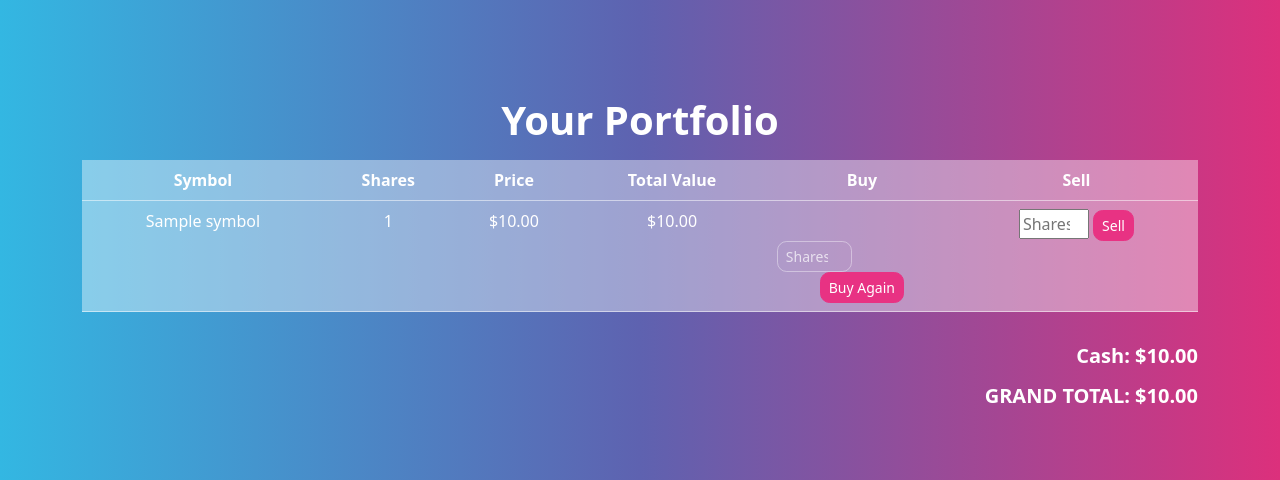
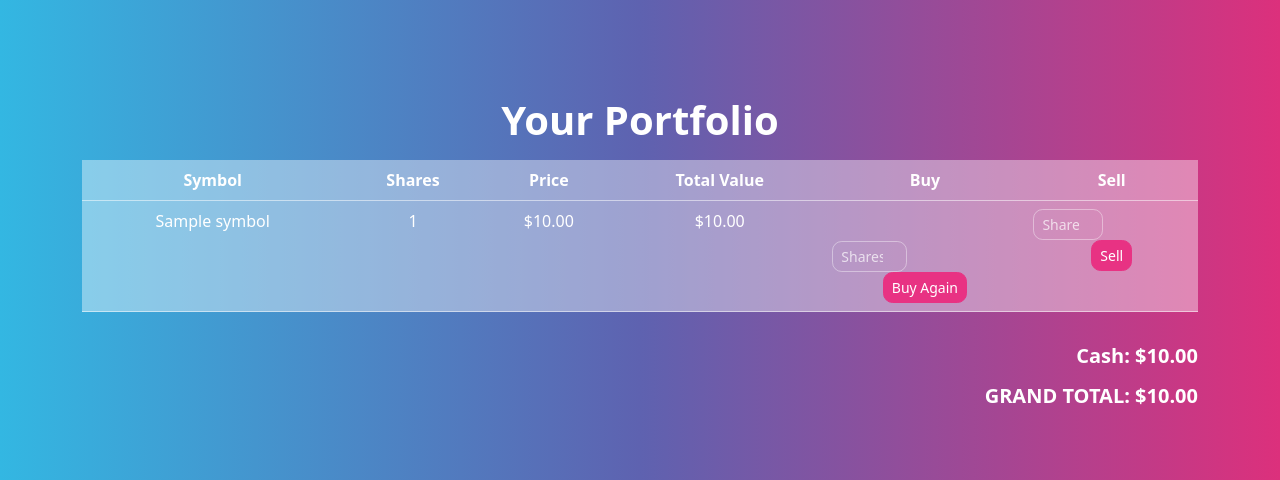
Before and after one commit to olela28/flask-stock-portfolio-app-v1, a Flask app: template templates/index.html in a window 1280 px wide. Shown: the part 112-592 px from the top of the page. Run offline with Flask 3, Linux system fonts and the light colour scheme; the template is opened without the code that fills it: most values are stand-ins (such as "Sample title", 1, 10 or a date in 2020); some libraries are stand-ins or nearby versions.

Commit message:
improve styling

```diff
--- a/templates/index.html
+++ b/templates/index.html
@@ -38,7 +38,7 @@
                         <td>
                             <form action="/sell" method="post">
                                 <input name="symbol" type="hidden" value="{{ stock.symbol }}">
-                                <input name="shares" type="number" placeholder="Shares" required style="max-width: 70px;">
+                                <input name="shares" type="number" class="form-control form-control-sm" placeholder="Shares" required style="max-width: 70px;">
                                 <button type="submit" class="btn btn-primary btn-sm">Sell</button>
                             </form>
                         </td>
```
Also changed, not shown: finance.db, 1 other file.
